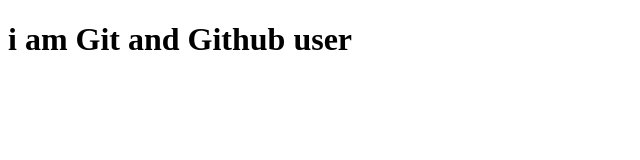
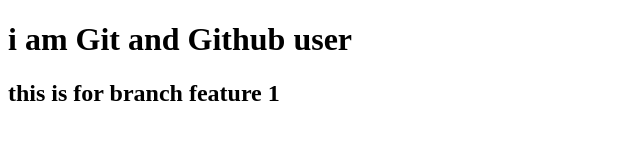
Before and after one commit to Omnath-Yogi/Git-and-Github, a plain HTML site: page index.html in a window 1280 px wide. Shown: the whole page, without its empty margins (0-640 px from the left). Drawn offline with Linux system fonts and the light colour scheme.

Commit message:
add for f1

```diff
--- a/index.html
+++ b/index.html
@@ -8,6 +8,8 @@
 <body>
     <h1> i am Git and Github user
 
+
+        <h2>this is for branch feature 1</h2>
     </h1>
 
 </body>
```
